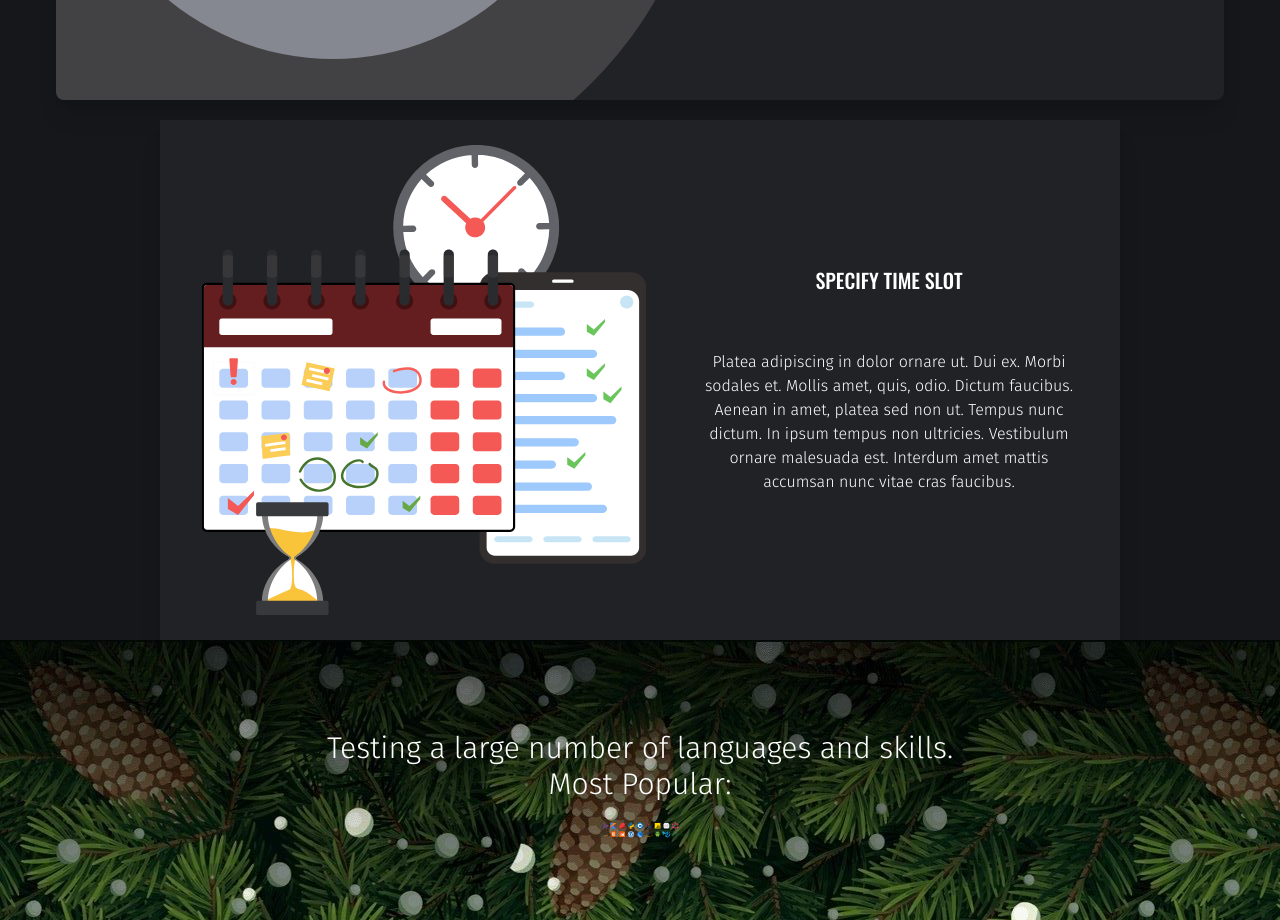
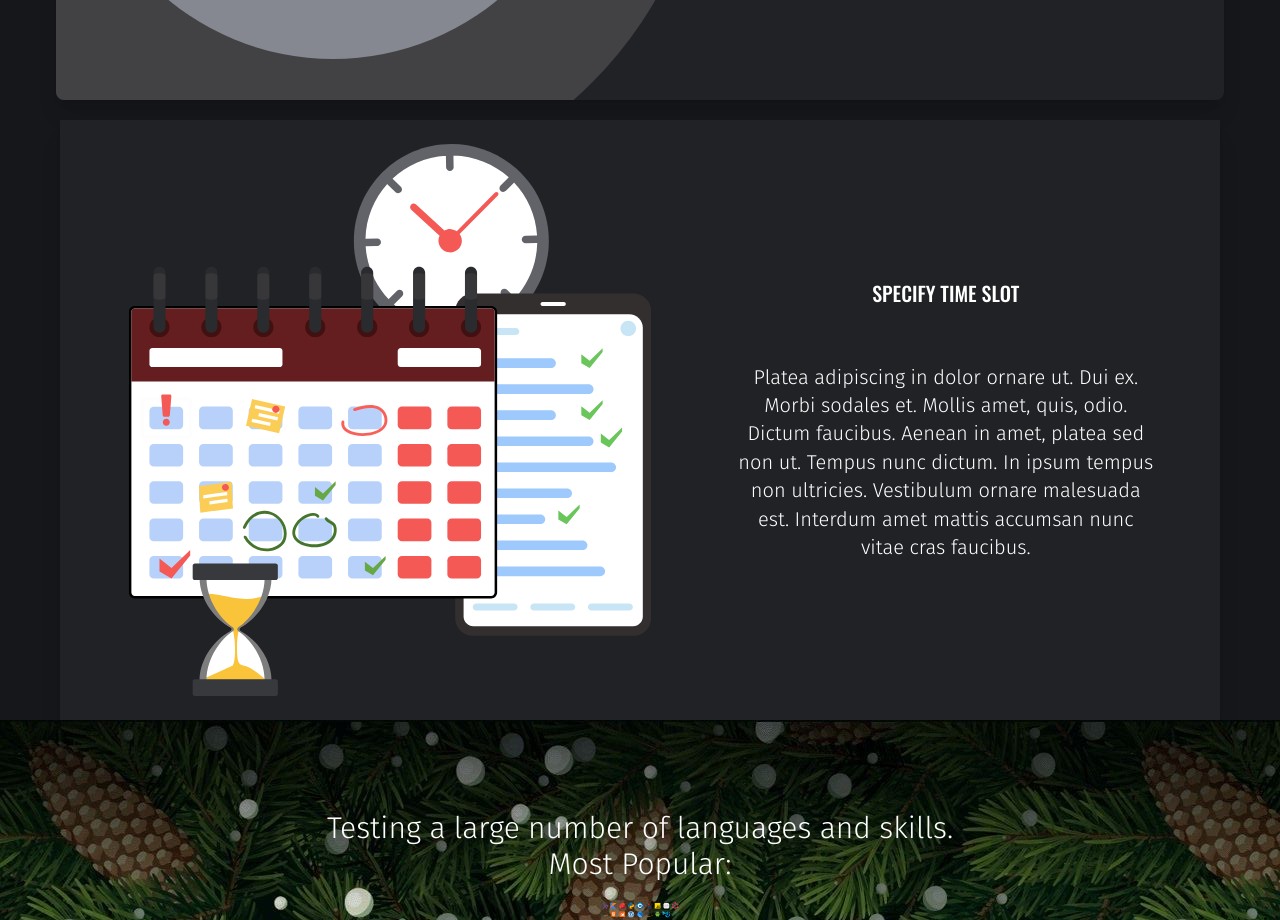
Before and after one commit to vorobeybird/Sobesity-UI, a React (Create React App) app: page / in a window 1280 px wide. Shown: the part 760-1680 px from the top of the page. Built offline with nearby package versions, Linux system fonts and the light colour scheme; no server answers.

Commit message:
refactor: add new styles

```diff
--- a/src/components/ui/info-components/time-slot/time-slot.tsx
+++ b/src/components/ui/info-components/time-slot/time-slot.tsx
@@ -8,10 +8,12 @@ export function TimeSlot() {
         'bg-black-light flex justify-between shadow-xl',
         'sm:w-[370px] sm:h-[224px] sm:rounded-2xl',
         'md:w-[692px] md:h-[380px] md:rounded-[2rem]',
-        'lg:w-[960px] lg:h-[520px] lg:rounded-none',
+        'lg:max-h-[600px] lg:max-w-[1160px] lg:rounded-none lg:w-full lg:h-full lg:py-6 lg:px-6',
       )}
     >
-      <div className="flex items-center lg:ml-6">
+      <div
+        className={classNames('flex items-center', 'lg:ml-0 lg:basis-[55%]')}
+      >
         <img
           src={businessThingsImage}
           alt="Business things"
@@ -19,14 +21,14 @@ export function TimeSlot() {
             'flex  justify-center',
             'sm:ml-3.5 sm:w-[191px] sm:h-[202px]',
             'md:ml-7 md:w-[310px] md:h-[372px]',
-            'lg:ml-0 lg:w-[480px] lg:h-[470px]',
+            'lg:ml-0 lg:h-full lg:w-full lg:object-fill',
           )}
         />
       </div>
       <div
         className={classNames(
           'flex items-end',
-          'lg:flex-col lg:justify-center lg:items-center lg:mr-9',
+          'lg:flex-col lg:justify-center lg:items-center lg:w-full lg:basis-[45%]',
         )}
       >
         <div
@@ -42,7 +44,7 @@ export function TimeSlot() {
         <div
           className={classNames(
             'hidden',
-            'lg:flex lg:text-center lg:w-[390px] font-firaSans text-white lg:font-light',
+            'lg:flex lg:text-center lg:max-w-[418px] lg:body-1',
           )}
         >
           Platea adipiscing in dolor ornare ut. Dui ex. Morbi sodales et. Mollis
```
